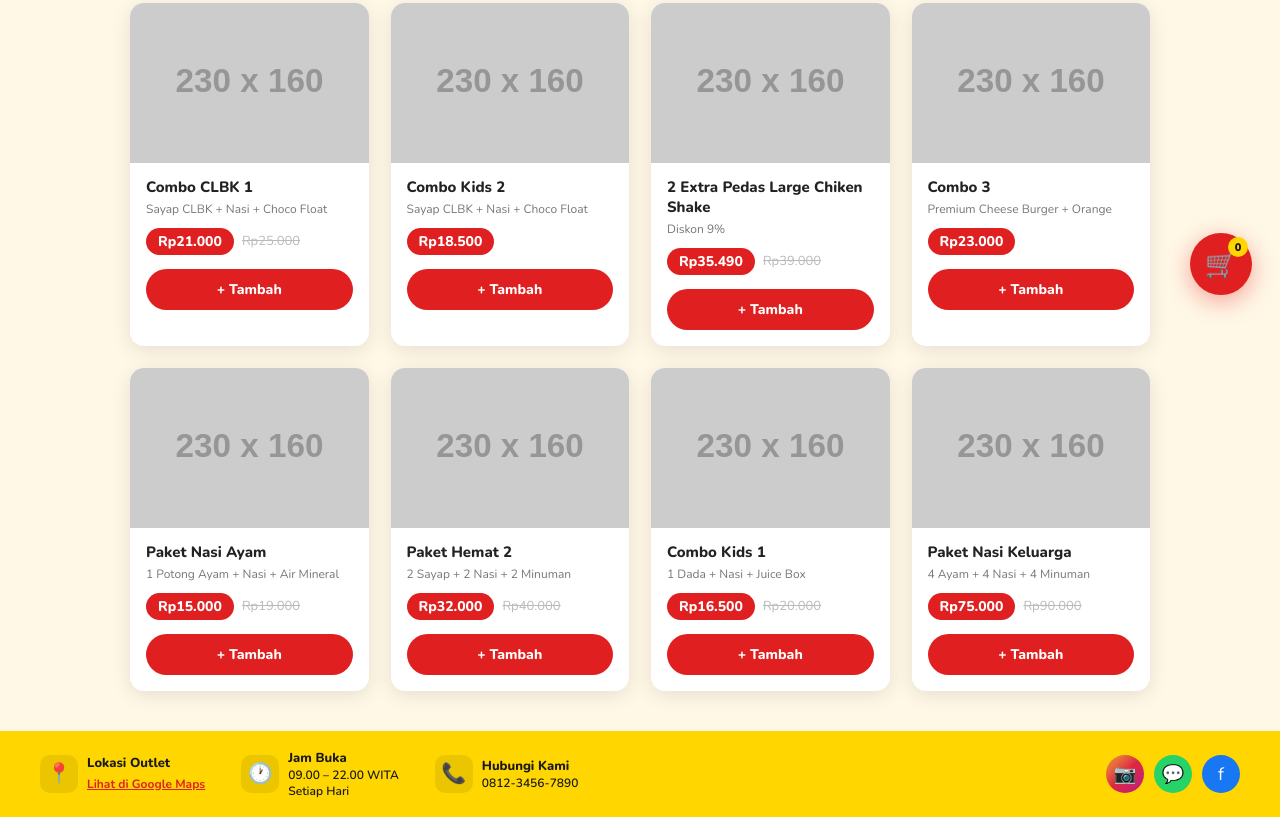
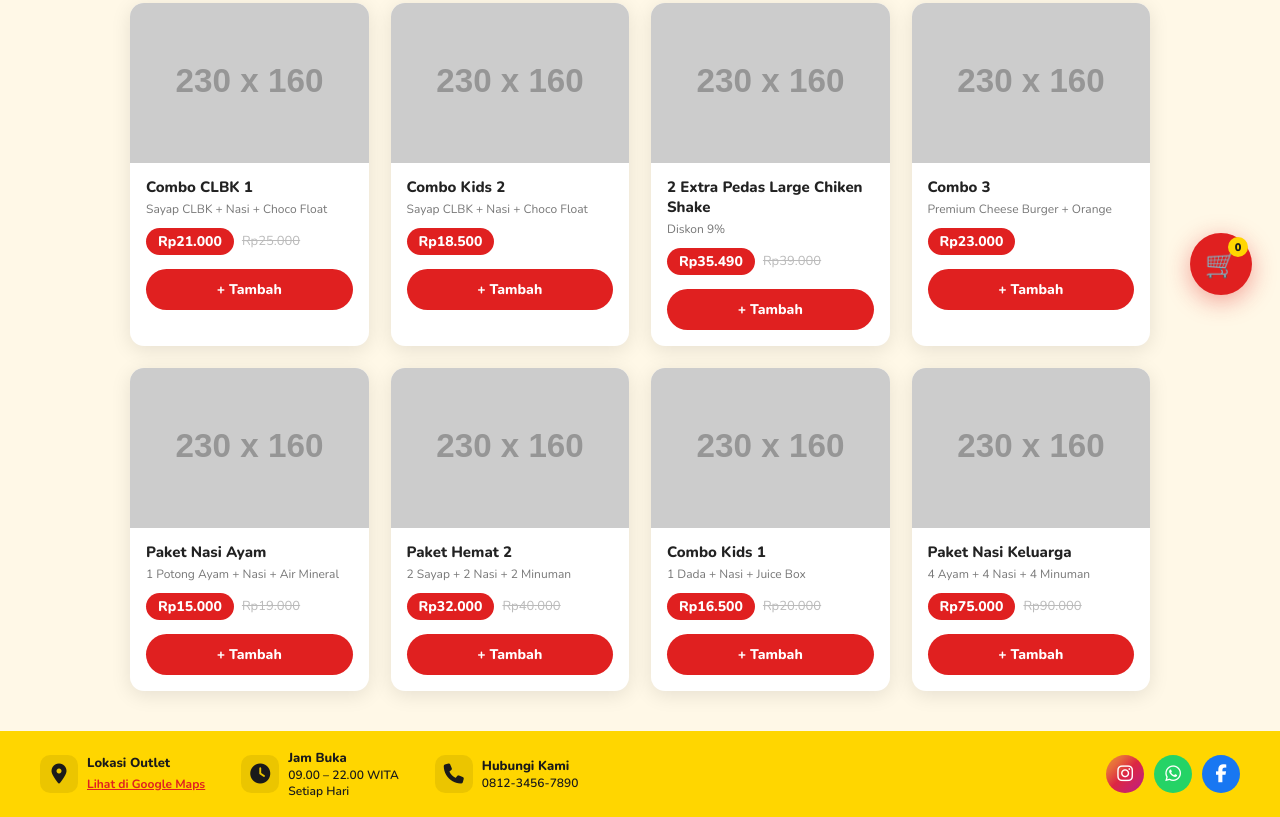
Before and after one commit to zeestil1learning/dbesto, a plain HTML site: page promo.html in a window 1280 px wide. Shown: the part 477-1294 px from the top of the page. Drawn offline with nearby package versions, Linux system fonts and the light colour scheme; placeholder pictures from the web are drawn by us.

Commit message:
use font awesome

```diff
--- a/promo.html
+++ b/promo.html
@@ -5,6 +5,7 @@
   <meta name="viewport" content="width=device-width, initial-scale=1.0"/>
   <title>Promo – d'BestO</title>
   <link rel="stylesheet" href="style.css"/>
+  <link rel="stylesheet" href="https://cdnjs.cloudflare.com/ajax/libs/font-awesome/6.5.0/css/all.min.css"/>
   <style>
     .main { padding: 40px; max-width: 1100px; margin: 0 auto; }
     .promo-hero {
@@ -149,14 +150,35 @@
 </a>
 <div class="toast" id="toast">Ditambahkan ke keranjang!</div>
 
+<!-- FOOTER -->
 <footer>
   <div class="footer-info">
-    <div class="footer-item"><span class="icon">📍</span><div><div class="label">Lokasi Outlet</div><a href="#" style="color:var(--red);font-size:12px;font-weight:700;">Lihat di Google Maps</a></div></div>
-    <div class="footer-item"><span class="icon">🕐</span><div><div class="label">Jam Buka</div><div class="value">09.00 – 22.00 WITA<br/>Setiap Hari</div></div></div>
-    <div class="footer-item"><span class="icon">📞</span><div><div class="label">Hubungi Kami</div><div class="value">0812-3456-7890</div></div></div>
+    <div class="footer-item">
+      <span class="icon"><i class="fas fa-location-dot"></i></span>
+      <div>
+        <div class="label">Lokasi Outlet</div>
+        <a href="#" style="color:var(--red);font-size:12px;font-weight:700;">Lihat di Google Maps</a>
+      </div>
+    </div>
+    <div class="footer-item">
+      <span class="icon"><i class="fas fa-clock"></i></span>
+      <div>
+        <div class="label">Jam Buka</div>
+        <div class="value">09.00 – 22.00 WITA<br/>Setiap Hari</div>
+      </div>
+    </div>
+    <div class="footer-item">
+      <span class="icon"><i class="fas fa-phone"></i></span>
+      <div>
+        <div class="label">Hubungi Kami</div>
+        <div class="value">0812-3456-7890</div>
+      </div>
+    </div>
   </div>
   <div class="footer-socials">
-    <a class="soc-ig" href="#">📷</a><a class="soc-wa" href="#">💬</a><a class="soc-fb" href="#">f</a>
+    <a class="soc-ig" href="#"><i class="fab fa-instagram"></i></a>
+    <a class="soc-wa" href="#"><i class="fab fa-whatsapp"></i></a>
+    <a class="soc-fb" href="#"><i class="fab fa-facebook-f"></i></a>
   </div>
 </footer>
 
```
Also changed, not shown: menu.html (+19 -9 lines), order.html (+26 -4 lines), tentang.html (+26 -4 lines).
